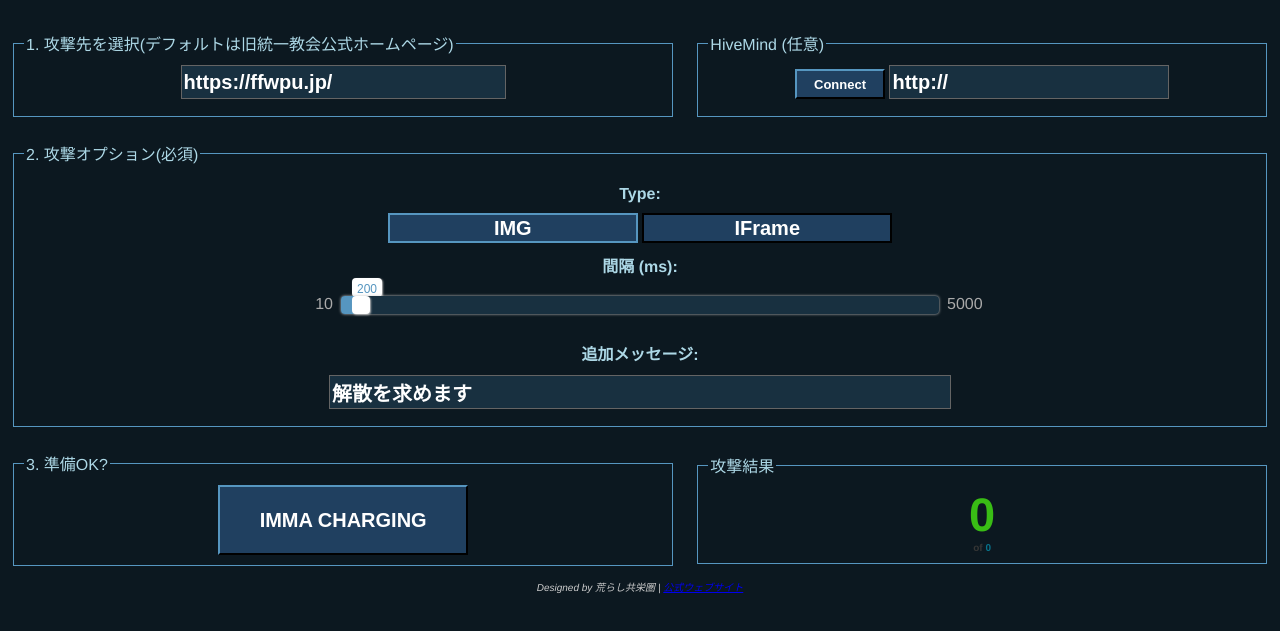
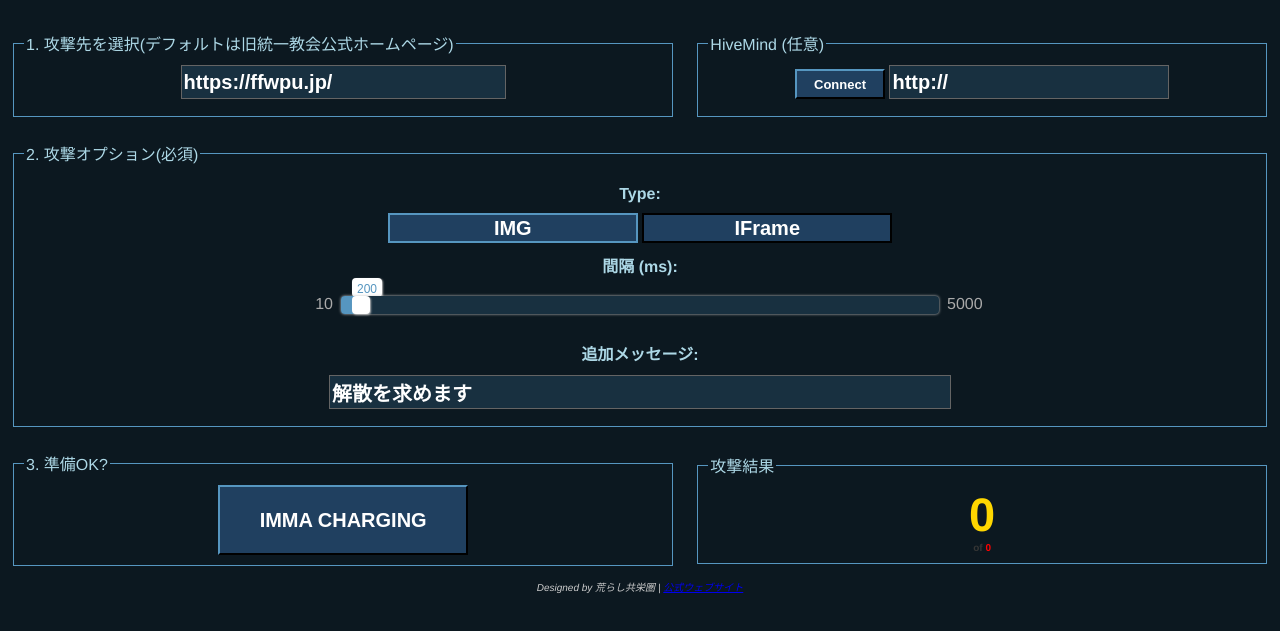
Before and after one commit to ctkp-tools/Low-Orbit-Web-Cannon, a plain HTML site: page index.html in a window 1280 px wide. Shown: the part 117-748 px from the top of the page. Drawn offline with Linux system fonts and the light colour scheme; a script that the page names is missing.

Commit message:
Add files via upload

```diff
--- a/lowc_files/style.css
+++ b/lowc_files/style.css
@@ -117,11 +117,11 @@
 }
 
 #counter_tail{
-	color:#08738B;
+	color:#ff0000;
 }
 
 #counter_requested{
-	color:#39BD15;
+	color:#ffd700;
 	font-family:Helvetica;
 	font-size:47px;
 	font-weight:bold;
```
Also changed, not shown: img/lowc.png (added).
